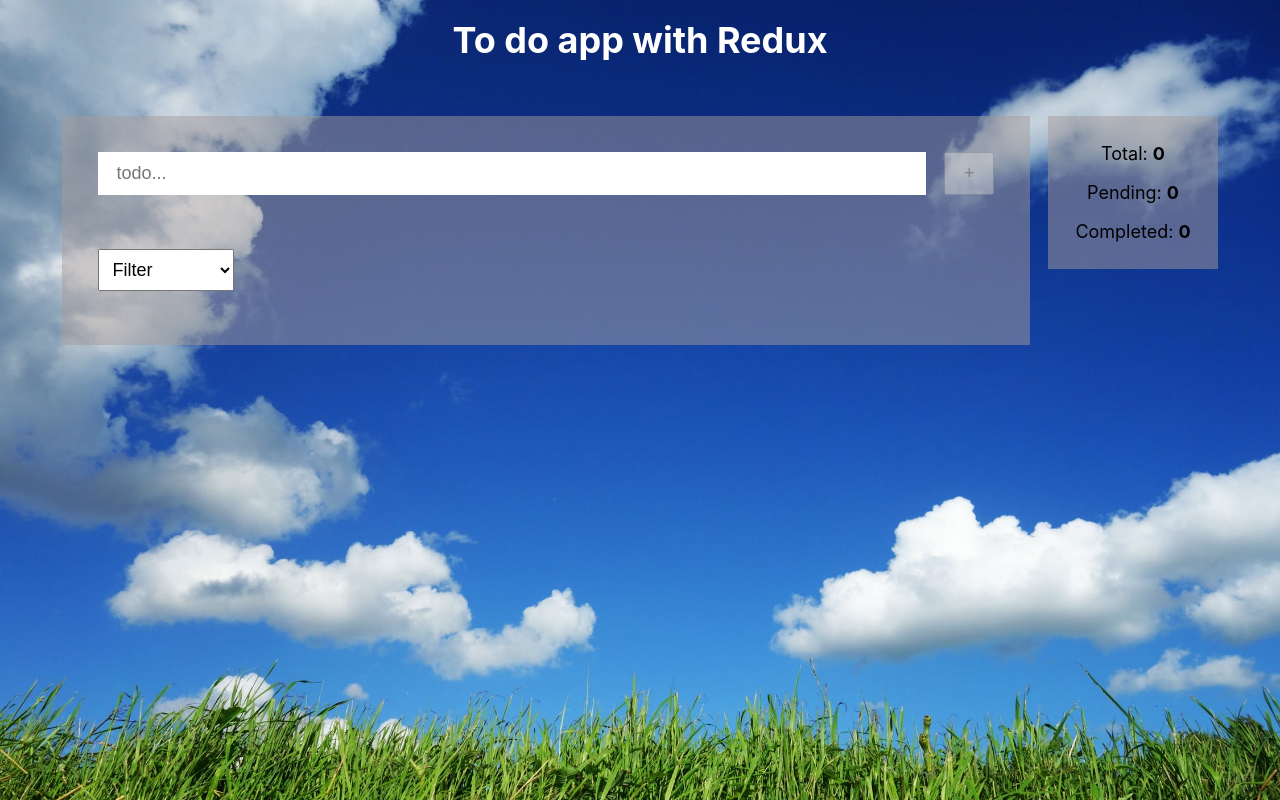
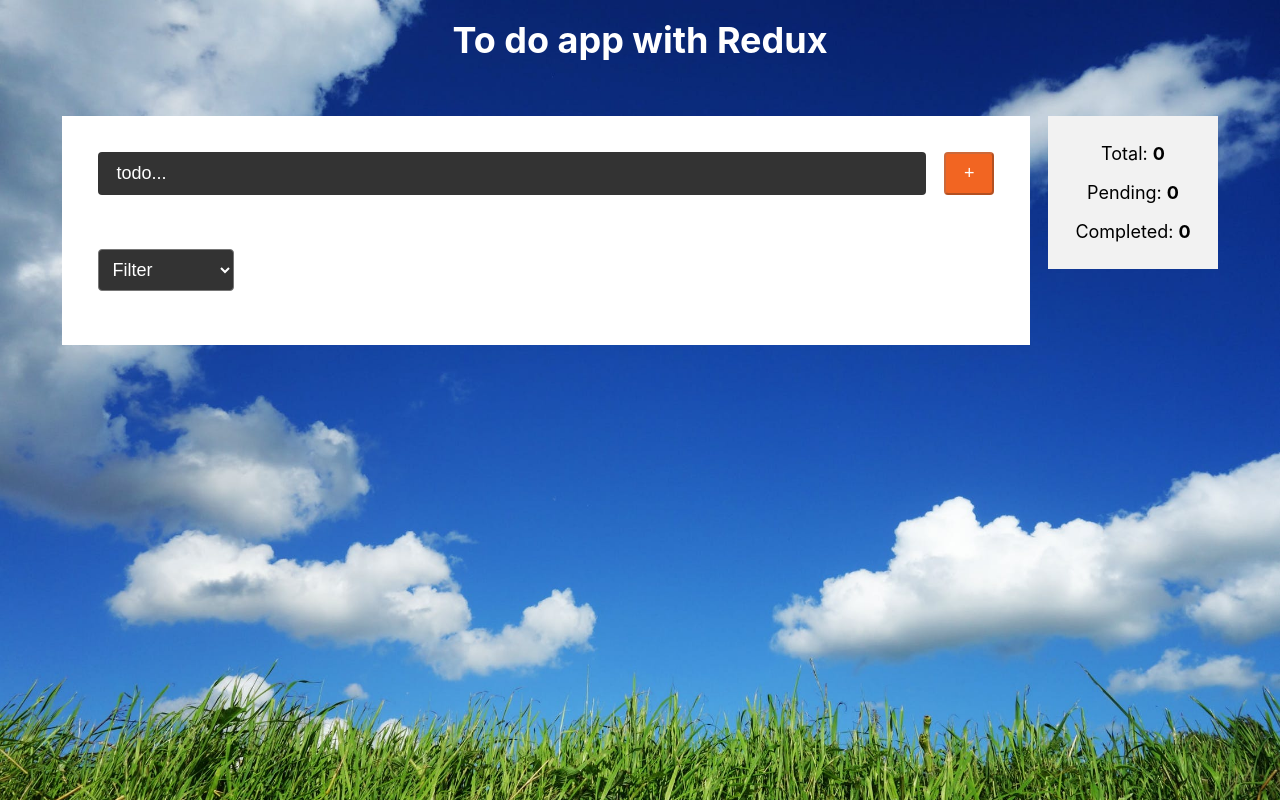
Before and after one commit to Mimmofalena/Todo-REDUX, a React (Create React App) app: page / in a window 1280 px wide. Built offline with nearby package versions, Linux system fonts and the light colour scheme.

Commit message:
change styles

```diff
--- a/src/components/TodoForm.module.css
+++ b/src/components/TodoForm.module.css
@@ -13,7 +13,7 @@
   width: 70%;
 
   padding: 2rem;
-  background-color: rgba(165, 156, 156, 0.5);
+  background-color: var(--primary-bg);
   margin-bottom: 1rem;
 }
 
@@ -23,19 +23,32 @@
   justify-content: space-between;
   width: 100%;
   margin-bottom: 3rem;
-  /* width: 600px; */
+}
+
+.form input {
+  background-color: var(--primary-text);
+  color: var(--primary-bg);
+}
+
+.form ::placeholder {
+  color: var(--primary-bg);
 }
 
 .input {
-  background-color: white;
+  background-color: var(--primary-bg);
+  border-radius: 4px;
   padding: 0.5rem 1rem;
   width: 100%;
-
-  /* margin-right: 0.5rem; */
 }
 .button {
   padding: 0.5rem 1rem;
   margin-left: 1rem;
+  background-color: var(--tertiary-bg);
+  color: var(--primary-bg);
+  transition: background-color 0.3s ease;
+}
+.button:hover {
+  background-color: #e64a19;
 }
 
 .alert {
@@ -50,20 +63,21 @@
   height: 100%;
   width: 100%;
 
-  background-color: grey;
-  opacity: 0.8;
+  background-color: rgba(0, 0, 0, 0.8);
 }
 .alertBox {
   display: flex;
   flex-direction: column;
   justify-content: center;
   align-items: center;
-  background-color: rgb(255, 255, 255);
+  background-color: var(--primary-bg);
   padding: 1rem;
   width: 60%;
-  /* height: 10%; */
   z-index: 50;
+  color: var(--primary-text);
+  border-radius: 4px;
 }
+
 .buttonsContainer {
   padding: 1rem;
   display: flex;
@@ -74,18 +88,25 @@
   margin: 0 1rem;
   width: 100px;
   height: 40px;
+  border: 1px solid #dddddd;
+  color: #000000;
+  border-radius: 4px;
+  transition: background-color 0.3s ease;
 }
 
 .buttonDelete {
-  background-color: red;
-}
-.buttonDelete:hover,
-.buttonReturn:hover {
-  opacity: 0.5;
+  background-color: #ff4136;
 }
 
 .buttonReturn {
-  background-color: green;
+  background-color: #bbbbbb;
+}
+
+.buttonDelete:hover {
+  background-color: #e0362d;
+}
+.buttonReturn:hover {
+  background-color: #cccccc;
 }
 
 @media screen and (min-width: 768px) {
--- a/src/components/TodoList.module.css
+++ b/src/components/TodoList.module.css
@@ -30,6 +30,10 @@
   text-overflow: ellipsis;
   overflow: hidden;
   border: none;
+  background-color: var(--quad-bg);
+  border: 1px solid #dddddd;
+  margin-right: 0.5rem;
+  border-radius: 4px;
 }
 
 .completed {
@@ -46,7 +50,6 @@
 }
 
 .selectContainer {
-  /* border: none; */
   width: 100%;
   display: flex;
   justify-content: flex-start;
@@ -54,28 +57,48 @@
 }
 
 .select {
+  cursor: pointer;
   padding: 0.5rem;
+  background-color: var(--primary-text);
+  color: var(--primary-bg);
+  border-radius: 4px;
+  transition: background-color 0.3s ease;
+}
+.select:hover {
+  background-color: #3d3d3d;
 }
 
 .summaryTodos {
   padding: 0 1rem;
   text-align: start;
   display: flex;
-  /* align-items: flex-start; */
   flex-direction: column;
 }
 
 .button {
   padding: 0.5rem 1rem;
   font-size: 24px;
-  /* margin-left: 0.5rem; */
+  border-radius: 4px;
+  transition: background-color 0.3s ease;
 }
+.button:hover {
+  cursor: pointer;
+}
+
 .button_completed {
-  background-color: green;
+  background-color: var(--button-complete);
+  margin-right: 0.2rem;
+}
+.button_completed:hover {
+  background-color: #43a047; /* Colore di hover per il verde */
 }
 
 .button_delete {
-  background-color: red;
+  background-color: var(--button-delete);
+}
+
+.button_delete:hover {
+  background-color: #d32f2f;
 }
 
 .alert {
@@ -90,7 +113,7 @@
   height: 100%;
   width: 100%;
 
-  background-color: grey;
+  background-color: var(--primary-text);
   opacity: 0.5;
 }
 
--- a/src/components/TodoStatus.module.css
+++ b/src/components/TodoStatus.module.css
@@ -4,7 +4,7 @@
   display: flex;
   /* align-items: flex-start; */
   flex-direction: column;
-  background-color: rgba(165, 156, 156, 0.5);
+  background-color: var(--secondary-bg);
   height: fit-content;
   margin-left: 1rem;
   align-self: center;
--- a/src/index.css
+++ b/src/index.css
@@ -5,7 +5,15 @@
   list-style-type: none;
   font-size: 18px;
 }
-
+:root {
+  --primary-bg: #ffffff;
+  --primary-text: #333333;
+  --secondary-bg: #f2f2f2;
+  --tertiary-bg: #f26522;
+  --quad-bg: #f7f7f7;
+  --button-complete: #4caf50;
+  --button-delete: #f44336;
+}
 body {
   margin: 0;
   padding: 0;
@@ -21,3 +29,11 @@ code {
   font-family: source-code-pro, Menlo, Monaco, Consolas, "Courier New",
     monospace;
 }
+
+button:hover {
+  cursor: pointer;
+}
+
+button {
+  border-radius: 4px;
+}
```
